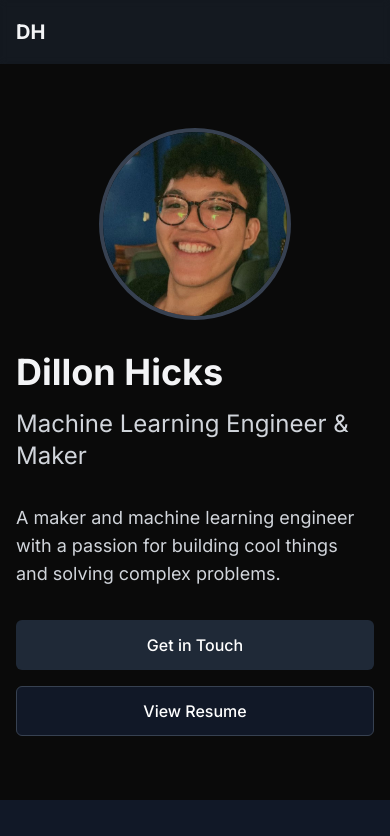
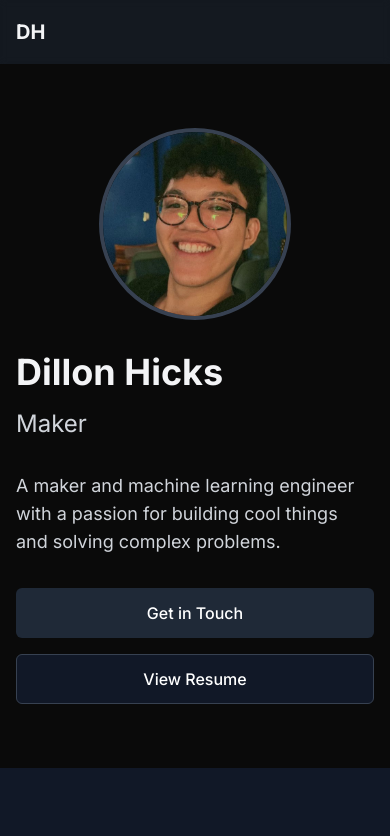
Before and after one commit to dillhicks/dillhicks.github.io, a Next.js app: page / in a window 390 px wide. Shown: the top 836 px of the page. Built offline with nearby package versions, Linux system fonts and the light colour scheme.

Commit message:
Update about me section and add animations to hero section

```diff
--- a/package.json
+++ b/package.json
@@ -11,10 +11,12 @@
   },
   "dependencies": {
     "@types/nodemailer": "^6.4.17",
+    "framer-motion": "^12.6.3",
     "next": "14.1.0",
     "nodemailer": "^6.10.0",
     "react": "^18.2.0",
-    "react-dom": "^18.2.0"
+    "react-dom": "^18.2.0",
+    "react-type-animation": "^3.2.0"
   },
   "devDependencies": {
     "@eslint/eslintrc": "^3",
--- a/src/app/page.tsx
+++ b/src/app/page.tsx
@@ -155,15 +155,34 @@ export default function Home() {
         <section id="about" className="py-16 px-4 sm:px-6 lg:px-8">
           <div className="max-w-7xl mx-auto">
             <h2 className="text-3xl font-bold text-gray-100 mb-8">About Me</h2>
-            <div className="prose max-w-3xl">
-              <p className="text-gray-300 mb-4">
-                I am a passionate Machine Learning Engineer with expertise in deep learning,
-                computer vision, and natural language processing. My goal is to create
-                cool systems that solve real-world problems and improve people's lives.
-              </p>
-              <p className="text-gray-300">
-                I also love the outdoors, and I love rock climbing, hiking, backpacking, snowboarding, really anything that gets me outside!
-              </p>
+            <div className="grid md:grid-cols-2 gap-8 items-center">
+              <div className="space-y-6">
+                <p className="text-gray-300 text-lg leading-relaxed">
+                  I am a passionate Machine Learning Engineer with broad expertise in the AI space. My goal is to create
+                  cool systems that solve real-world problems and improve people's lives.
+                </p>
+              </div>
+              <div className="grid grid-cols-2 gap-4">
+                <div className="bg-gray-800 p-6 rounded-lg transition-transform duration-300 hover:scale-105">
+                  <h3 className="text-lg font-semibold text-gray-100 mb-2">Expertise</h3>
+                  <ul className="space-y-2 text-gray-300">
+                    <li>• Deep Learning</li>
+                    <li>• Computer Vision</li>
+                    <li>• NLP</li>
+                    <li>• Cloud Computing</li>
+                  </ul>
+                </div>
+                <div className="bg-gray-800 p-6 rounded-lg transition-transform duration-300 hover:scale-105">
+                  <h3 className="text-lg font-semibold text-gray-100 mb-2">Interests</h3>
+                  <ul className="space-y-2 text-gray-300">
+                    <li>• Rock Climbing</li>
+                    <li>• Hiking</li>
+                    <li>• Backpacking</li>
+                    <li>• Snowboarding</li>
+                    <li>• Video Games</li>
+                  </ul>
+                </div>
+              </div>
             </div>
           </div>
         </section>
--- a/src/components/Hero.tsx
+++ b/src/components/Hero.tsx
@@ -1,33 +1,54 @@
+'use client'
+
 import Image from 'next/image'
+import { TypeAnimation } from 'react-type-animation'
 
 export default function Hero() {
   return (
     <section className="pt-32 pb-16 px-4 sm:px-6 lg:px-8">
       <div className="max-w-7xl mx-auto">
         <div className="flex flex-col md:flex-row items-center gap-8">
-          <div className="w-48 h-48 md:w-64 md:h-64 relative rounded-full overflow-hidden border-4 border-gray-700">
+          <div className="w-48 h-48 md:w-64 md:h-64 relative rounded-full overflow-hidden border-4 border-gray-700 animate-fade-in">
             <Image
               src="/profile.jpg"
               alt="Dillon Hicks"
               fill
-              className="object-cover"
+              className="object-cover transition-transform duration-300 hover:scale-110"
               priority
             />
           </div>
           <div>
-            <h1 className="text-4xl sm:text-5xl font-bold text-gray-100 mb-4">
+            <h1 className="text-4xl sm:text-5xl font-bold text-gray-100 mb-4 transition-transform duration-300 hover:scale-105 origin-left">
               Dillon Hicks
             </h1>
             <h2 className="text-2xl sm:text-3xl text-gray-300 mb-8">
-              Machine Learning Engineer & Maker
+              <TypeAnimation
+                sequence={[
+                  'Machine Learning Engineer',
+                  4000,
+                  'Maker',
+                  4000,
+                ]}
+                wrapper="span"
+                speed={50}
+                repeat={Infinity}
+              />
             </h2>
             <p className="text-lg text-gray-300 max-w-2xl mb-8">
-              A maker and machine learning engineer with a passion for building cool things and solving complex problems.
+              <TypeAnimation
+                sequence={[
+                  'A maker and machine learning engineer with a passion for building cool things and solving complex problems.',
+                  1000,
+                ]}
+                wrapper="span"
+                speed={90}
+                cursor={false}
+              />
             </p>
             <div className="flex flex-col sm:flex-row gap-4">
               <a
                 href="#contact"
-                className="inline-flex items-center justify-center px-6 py-3 border border-transparent text-base font-medium rounded-md text-white bg-gray-800 hover:bg-gray-700 transition-colors duration-200"
+                className="inline-flex items-center justify-center px-6 py-3 border border-transparent text-base font-medium rounded-md text-white bg-gray-800 hover:bg-gray-700 transition-all duration-300 hover:scale-105 animate-fade-in-up [animation-delay:0.5s]"
               >
                 Get in Touch
               </a>
@@ -35,7 +56,7 @@ export default function Hero() {
                 href="/resume.pdf"
                 target="_blank"
                 rel="noopener noreferrer"
-                className="inline-flex items-center justify-center px-6 py-3 border border-gray-700 text-base font-medium rounded-md text-white bg-gray-900 hover:bg-gray-800 transition-colors duration-200"
+                className="inline-flex items-center justify-center px-6 py-3 border border-gray-700 text-base font-medium rounded-md text-white bg-gray-900 hover:bg-gray-800 transition-all duration-300 hover:scale-105 animate-fade-in-up [animation-delay:0.7s]"
               >
                 View Resume
               </a>
```
Also changed, not shown: 1 other file (tests, documents, lock files or other folders).
